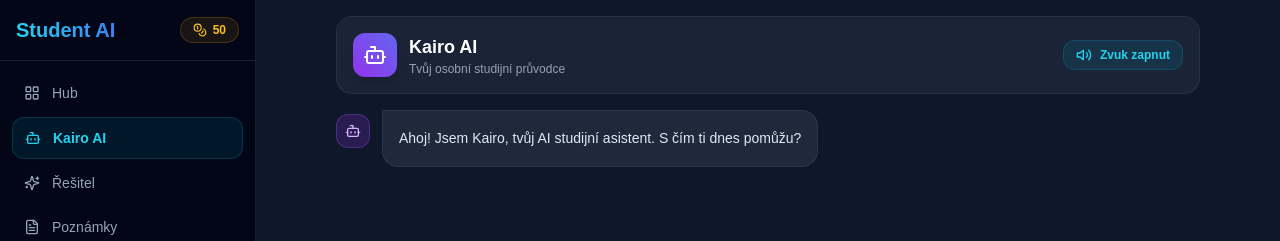
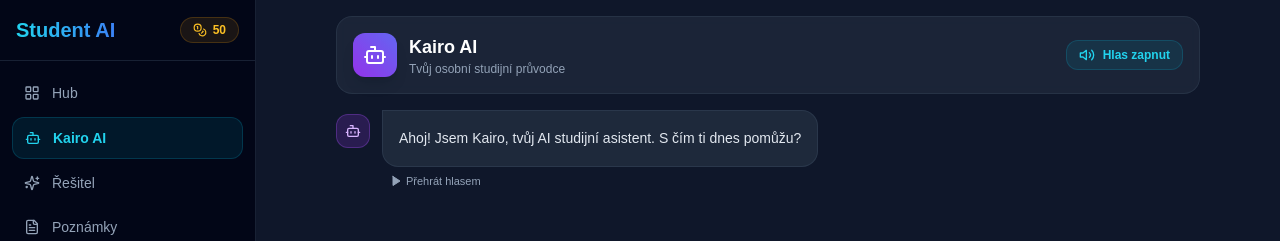
Before and after one commit to InfinityLook/Student-Ai, a Next.js app: page / in a window 1280 px wide. Both pictures are taken after a click on the button "Kairo AI". Shown: the top 241 px of the page. Built offline with nearby package versions, Linux system fonts and the light colour scheme.

Commit message:
Refactor KairoModule to include message IDs

```diff
--- a/components/modules/KairoModule.tsx
+++ b/components/modules/KairoModule.tsx
@@ -2,57 +2,85 @@
 
 import React, { useState, useEffect, useRef } from 'react';
 import { useStore } from '@/store/useStore';
-import { Send, Volume2, VolumeX, Bot, User, Sparkles, Loader2 } from 'lucide-react';
+import { Send, Volume2, VolumeX, Bot, User, Loader2, Play } from 'lucide-react';
 
 interface Message {
+  id: string;
   role: 'user' | 'assistant' | 'system';
   content: string;
 }
 
 export default function KairoModule() {
   const [messages, setMessages] = useState<Message[]>([
-    { role: 'assistant', content: 'Ahoj! Jsem Kairo, tvůj AI studijní asistent. S čím ti dnes pomůžu?' }
+    {
+      id: '1',
+      role: 'assistant',
+      content: 'Ahoj! Jsem Kairo, tvůj AI studijní asistent. S čím ti dnes pomůžu?'
+    }
   ]);
   const [input, setInput] = useState('');
   const [loading, setLoading] = useState(false);
   const [isMuted, setIsMuted] = useState(false);
   const [isSpeaking, setIsSpeaking] = useState(false);
+  const [activeSpeakingId, setActiveSpeakingId] = useState<string | null>(null);
 
   const messagesEndRef = useRef<HTMLDivElement>(null);
   const addCredits = useStore((state) => state.addCredits);
 
-  // Automatické skrolování dolů při nové zprávě
+  // Automatické skrolovaní
   useEffect(() => {
     messagesEndRef.current?.scrollIntoView({ behavior: 'smooth' });
   }, [messages, loading]);
 
-  // Funkce pro přečtení textu hlasem (Text-to-Speech)
-  const speakText = (text: string) => {
-    if (isMuted || typeof window === 'undefined' || !('speechSynthesis' in window)) {
-      return;
+  // Načtení hlasů v prohlížeči (řeší asynchronní načítání v Chrome/Safari)
+  useEffect(() => {
+    if (typeof window !== 'undefined' && 'speechSynthesis' in window) {
+      const loadVoices = () => {
+        window.speechSynthesis.getVoices();
+      };
+      loadVoices();
+      window.speechSynthesis.onvoiceschanged = loadVoices;
     }
+  }, []);
 
-    // Zrušit předchozí řeč, pokud ještě mluví
+  // Funkce pro přečtení konkrétního textu
+  const speakText = (text: string, messageId?: string) => {
+    if (typeof window === 'undefined' || !('speechSynthesis' in window)) return;
+
+    // Zrušit předchozí čtení
     window.speechSynthesis.cancel();
 
-    // Odstranění Markdown značek (hvězdičky, mřížky) pro plynulejší čtení
+    if (isMuted && !messageId) return;
+
+    // Odstranění Markdown značek pro čistý přednes
     const cleanText = text.replace(/[*_#`~]/g, '');
 
     const utterance = new SpeechSynthesisUtterance(cleanText);
     utterance.lang = 'cs-CZ';
-    utterance.rate = 1.0; // Rychlost
-    utterance.pitch = 1.0; // Výška hlasu
+    utterance.rate = 1.0;
+    utterance.pitch = 1.0;
 
-    // Najít český hlas v systému, pokud je k dispozici
+    // Najít český hlas
     const voices = window.speechSynthesis.getVoices();
     const csVoice = voices.find((v) => v.lang.includes('cs') || v.lang.includes('CS'));
     if (csVoice) {
       utterance.voice = csVoice;
     }
 
-    utterance.onstart = () => setIsSpeaking(true);
-    utterance.onend = () => setIsSpeaking(false);
-    utterance.onerror = () => setIsSpeaking(false);
+    utterance.onstart = () => {
+      setIsSpeaking(true);
+      if (messageId) setActiveSpeakingId(messageId);
+    };
+
+    utterance.onend = () => {
+      setIsSpeaking(false);
+      setActiveSpeakingId(null);
+    };
+
+    utterance.onerror = () => {
+      setIsSpeaking(false);
+      setActiveSpeakingId(null);
+    };
 
     window.speechSynthesis.speak(utterance);
   };
@@ -61,15 +89,21 @@ export default function KairoModule() {
     if (e) e.preventDefault();
     if (!input.trim() || loading) return;
 
+    // DŮLEŽITÉ: Odemčení zvukového kontextu přímou interakcí na stisk tlačítka
+    if (typeof window !== 'undefined' && 'speechSynthesis' in window) {
+      window.speechSynthesis.resume();
+    }
+
     const userMessage = input.trim();
     setInput('');
 
-    const newMessages: Message[] = [
+    const newMsgId = Math.random().toString(36).substring(2, 9);
+    const updatedMessages: Message[] = [
       ...messages,
-      { role: 'user', content: userMessage }
+      { id: newMsgId, role: 'user', content: userMessage }
     ];
 
-    setMessages(newMessages);
+    setMessages(updatedMessages);
     setLoading(true);
 
     try {
@@ -80,9 +114,9 @@ export default function KairoModule() {
           messages: [
             {
               role: 'system',
-              content: 'Jsi Kairo, přátelský, chytrý a motivující AI studijní asistent pro studenty. Odpovídej věcně, srozumitelně a v češtině.'
+              content: 'Jsi Kairo, přátelský, chytrý a motivující AI studijní asistent pro studenty. Odpovídej věcně, stručně a v češtině.'
             },
-            ...newMessages
+            ...updatedMessages.map(({ role, content }) => ({ role, content }))
           ]
         })
       });
@@ -91,20 +125,23 @@ export default function KairoModule() {
 
       if (data.choices && data.choices[0]?.message?.content) {
         const reply = data.choices[0].message.content;
-        setMessages((prev) => [...prev, { role: 'assistant', content: reply }]);
+        const replyId = Math.random().toString(36).substring(2, 9);
 
-        // Odměna za aktivní komunikaci
+        setMessages((prev) => [...prev, { id: replyId, role: 'assistant', content: reply }]);
         addCredits(2);
 
-        // Přečíst odpověď hlasem
-        speakText(reply);
+        // Přečtení odpovědi
+        if (!isMuted) {
+          speakText(reply, replyId);
+        }
       } else {
-        throw new Error('Neplatná odpověď z API');
+        throw new Error('Chyba odpovědi');
       }
     } catch (err) {
-      const errorReply = 'Omlouvám se, ale nepodařilo se mi spojit se serverem. Zkontroluj API klíč nebo připojení.';
-      setMessages((prev) => [...prev, { role: 'assistant', content: errorReply }]);
-      speakText(errorReply);
+      const errorReply = 'Omlouvám se, ale nepodařilo se mi spojit se serverem. Zkontroluj API klíč na Vercelu.';
+      const errId = Math.random().toString(36).substring(2, 9);
+      setMessages((prev) => [...prev, { id: errId, role: 'assistant', content: errorReply }]);
+      if (!isMuted) speakText(errorReply, errId);
     } finally {
       setLoading(false);
     }
@@ -114,13 +151,14 @@ export default function KairoModule() {
     if (isSpeaking) {
       window.speechSynthesis.cancel();
       setIsSpeaking(false);
+      setActiveSpeakingId(null);
     }
     setIsMuted(!isMuted);
   };
 
   return (
     <div className="flex flex-col h-full max-w-4xl mx-auto p-4 space-y-4">
-      {/* Hlavička Kairo AI */}
+      {/* Hlavička */}
       <div className="flex items-center justify-between p-4 bg-slate-800/80 rounded-2xl border border-slate-700/50 backdrop-blur-sm">
         <div className="flex items-center gap-3">
           <div className="relative">
@@ -143,7 +181,7 @@ export default function KairoModule() {
           </div>
         </div>
 
-        {/* Tlačítko pro vypnutí / zapnutí zvuku */}
+        {/* Tlačítko zvuku */}
         <button
           onClick={toggleMute}
           className={`flex items-center gap-2 px-3 py-1.5 rounded-xl text-xs font-semibold transition-all ${
@@ -153,15 +191,15 @@ export default function KairoModule() {
           }`}
         >
           {isMuted ? <VolumeX className="w-4 h-4" /> : <Volume2 className="w-4 h-4" />}
-          <span>{isMuted ? 'Zvuk vypnut' : 'Zvuk zapnut'}</span>
+          <span>{isMuted ? 'Hlas vypnut' : 'Hlas zapnut'}</span>
         </button>
       </div>
 
       {/* Zprávy */}
       <div className="flex-1 overflow-y-auto space-y-4 pr-2">
-        {messages.map((msg, index) => (
+        {messages.map((msg) => (
           <div
-            key={index}
+            key={msg.id}
             className={`flex items-start gap-3 ${
               msg.role === 'user' ? 'justify-end' : 'justify-start'
             }`}
@@ -172,14 +210,31 @@ export default function KairoModule() {
               </div>
             )}
 
+            <div className="group relative max-w-[80%]">
               <div
-              className={`max-w-[80%] p-4 rounded-2xl text-sm leading-relaxed ${
+                className={`p-4 rounded-2xl text-sm leading-relaxed ${
                   msg.role === 'user'
                     ? 'bg-cyan-600 text-white rounded-tr-none'
                     : 'bg-slate-800 text-slate-200 border border-slate-700/60 rounded-tl-none'
                 }`}
               >
                 {msg.content}
+              </div>
+
+              {/* Tlačítko pro manuální přehrání hlasem u AI zpráv */}
+              {msg.role === 'assistant' && (
+                <button
+                  onClick={() => speakText(msg.content, msg.id)}
+                  className={`mt-1 flex items-center gap-1 text-[11px] font-medium px-2 py-0.5 rounded-md transition-colors ${
+                    activeSpeakingId === msg.id
+                      ? 'text-cyan-400 font-bold'
+                      : 'text-slate-400 hover:text-cyan-300'
+                  }`}
+                >
+                  <Play className="w-3 h-3 fill-current" />
+                  <span>{activeSpeakingId === msg.id ? 'Přehrává se...' : 'Přehrát hlasem'}</span>
+                </button>
+              )}
             </div>
 
             {msg.role === 'user' && (
```
Lines whose indentation alone changed are shown as unchanged.
